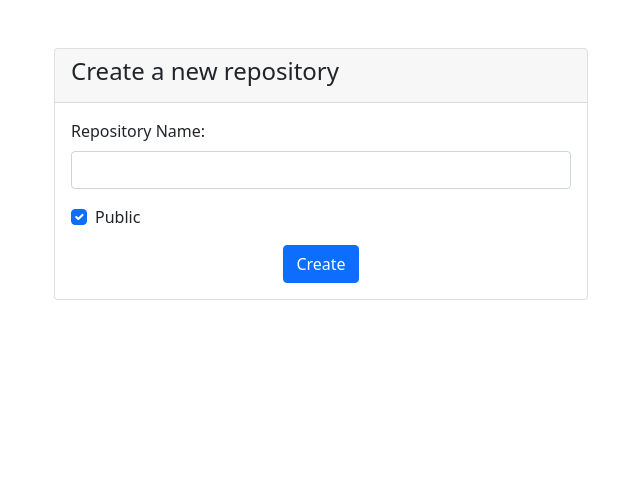
After one commit to VukV/mini-github, a Django app: page /repository/create-repository/ in a window 1280 px wide. The commit adds this page. Shown: the top 499 px of the page, without its empty margins (319-959 px from the left). Run offline with Django 4.2, Linux system fonts and the light colour scheme; the visitor is signed in with stand-in values (Sample User, id 1).

Commit message:
working on repository

```diff
--- a/apps/commit/models.py
+++ b/apps/commit/models.py
@@ -1,5 +1,6 @@
 from django.contrib.auth.models import User
 from django.db import models
+from django.utils import timezone
 
 from apps.branch.models import Branch
 from apps.repository.models import Repository
@@ -9,7 +10,7 @@ from datetime import datetime
 class Commit(models.Model):
     hash = models.CharField()
     message = models.TextField(blank=True)
-    date_time_created = models.DateTimeField(default=datetime.now())
+    date_time_created = models.DateTimeField(default=timezone.now)
     author = models.ForeignKey(User, on_delete=models.SET_NULL, null=True, related_name='commits')
     repository = models.ForeignKey(Repository, on_delete=models.CASCADE, null=True, related_name='commits')
     branches = models.ManyToManyField(Branch, related_name='commits')
--- a/apps/issue/models.py
+++ b/apps/issue/models.py
@@ -3,6 +3,8 @@ from enum import Enum
 from django.contrib.auth.models import User
 from django.db import models
 from datetime import datetime
+
+from django.utils import timezone
 
 from apps.milestone.models import Milestone
 from apps.project.models import Project
@@ -24,13 +26,13 @@ class Issue(models.Model):
     description = models.TextField()
     status = models.CharField(max_length=20, choices=ISSUE_STATUS, default=IssueStatus.TODO.name)
     closed = models.BooleanField(default=False)
-    date_created = models.DateTimeField(default=datetime.now())
+    date_created = models.DateTimeField(default=timezone.now)
     repository = models.ForeignKey(Repository, on_delete=models.CASCADE, related_name='issues')
     project = models.ForeignKey(Project, on_delete=models.CASCADE, null=True, blank=True, related_name='issues')
     milestone = models.ForeignKey(Milestone, on_delete=models.CASCADE, null=True, blank=True, related_name='issues')
     labels = models.ManyToManyField(Label, blank=True, related_name='issues')
     author = models.ForeignKey(User, on_delete=models.CASCADE, related_name='issues')
-    assignees = models.ManyToManyField(User, null=True, blank=True, related_name='assigned_issues')
+    assignees = models.ManyToManyField(User, blank=True, related_name='assigned_issues')
 
     def __str__(self):
         return self.name
--- a/apps/pull_request/models.py
+++ b/apps/pull_request/models.py
@@ -1,6 +1,8 @@
 from django.contrib.auth.models import User
 from django.db import models
 from datetime import date
+
+from django.utils import timezone
 
 from apps.branch.models import Branch
 from apps.label.models import Label
@@ -8,7 +10,7 @@ from apps.label.models import Label
 
 class PullRequest(models.Model):
     name = models.CharField(max_length=50)
-    date_created = models.DateField(default=date.today())
+    date_created = models.DateField(default=timezone.now)
     source = models.ForeignKey(Branch, related_name='source', null=True, on_delete=models.CASCADE)
     target = models.ForeignKey(Branch, related_name='target', null=True, on_delete=models.CASCADE)
     author = models.ForeignKey(User, null=True, on_delete=models.CASCADE)
--- /dev/null
+++ b/apps/repository/forms.py
@@ -0,0 +1,8 @@
+from django import forms
+from .models import Repository
+
+
+class RepositoryForm(forms.ModelForm):
+    class Meta:
+        model = Repository
+        fields = ['name', 'public']
--- a/apps/repository/urls.py
+++ b/apps/repository/urls.py
@@ -1,8 +1,10 @@
 from django.urls import path
 
-from apps.authentication import views
+from apps.authentication import views as auth_views
+from apps.repository import views
 
 
 urlpatterns = [
-
+    path('repository/<int:repository_id>/', views.repository_detail, name='repository'),
+    path('create-repository/', views.create_repository, name='create_repository'),
 ]
--- a/apps/repository/views.py
+++ b/apps/repository/views.py
@@ -1 +1,33 @@
-from django.shortcuts import render
+from django.contrib.auth.decorators import login_required
+from django.shortcuts import render, get_object_or_404, redirect
+
+from apps.repository.forms import RepositoryForm
+from apps.repository.models import Repository
+from mini_github import utils
+
+
+@login_required()
+def repository_detail(request, repository_id):
+    repository = get_object_or_404(Repository, id=repository_id)
+    return render(request, 'repository/repository.html', {'repository': repository})
+
+
+@login_required()
+def create_repository(request):
+    if request.method == 'POST':
+        form = RepositoryForm(request.POST)
+
+        if form.is_valid():
+            repository = form.save(commit=False)
+            repository.owner = request.user
+            repository.save()
+            form.save_m2m()  # required for saving many-to-many relationships
+
+            return redirect('dashboard')
+        else:
+            error_message = utils.get_error_message(form)
+            return render(request, 'repository/repository_create.html', {'error_message': error_message})
+    else:
+        form = RepositoryForm()
+
+    return render(request, 'repository/repository_create.html', {'form': form})
--- a/mini_github/views.py
+++ b/mini_github/views.py
@@ -25,4 +25,4 @@ def dashboard(request):
         'recent_activity': recent_activity,
     }
 
-    return render(request, '', context)
+    return render(request, 'home/dashboard.html', context)
--- a/templates/navbar.html
+++ b/templates/navbar.html
@@ -12,7 +12,7 @@
                     <a class="nav-link" href="{% url 'home' %}">Home</a>
                 </li>
                 <li class="nav-item">
-                    <a class="nav-link" href="{% url 'home' %}">Repositories</a>
+                    <a class="nav-link" href="{% url 'dashboard' %}">Dashboard</a>
                 </li>
             </ul>
             <ul class="navbar-nav">
--- /dev/null
+++ b/templates/repository/repository_create.html
@@ -0,0 +1,41 @@
+{% extends 'base.html' %}
+
+{% block content %}
+<div class="container mt-5">
+    <div class="row">
+        <div class="col-md-6 offset-md-3">
+            <div class="card">
+                <div class="card-header">
+                    <h4>Create a new repository</h4>
+                </div>
+                <div class="card-body">
+                    <form method="post">
+                        {% csrf_token %}
+                        <!-- Repository Name Field -->
+                        <div class="mb-3">
+                            <label for="id_name" class="form-label">Repository Name:</label>
+                            <input type="text" name="name" id="id_name" class="form-control" required>
+                        </div>
+                        <!-- Public/Private Field -->
+                        <div class="mb-3 form-check">
+                            <input type="checkbox" name="public" id="id_public" class="form-check-input" {% if form.public.value %}checked{% endif %}>
+                            <label for="id_public" class="form-check-label">Public</label>
+                        </div>
+                        <!-- Submit Button -->
+                        <div class="d-flex justify-content-center">
+                            <button type="submit" class="btn btn-primary">Create</button>
+                        </div>
+                    </form>
+                </div>
+            </div>
+        </div>
+    </div>
+
+    <br>
+    <div class="row">
+        <div class="col-md-6 offset-md-3">
+            {% include 'messages.html' %}
+        </div>
+    </div>
+</div>
+{% endblock content %}
```
Also changed, not shown: apps/history/models.py (+5 -3 lines), templates/home/dashboard.html (+21 -21 lines), templates/repository/repository.html (added, +10 -0 lines).
